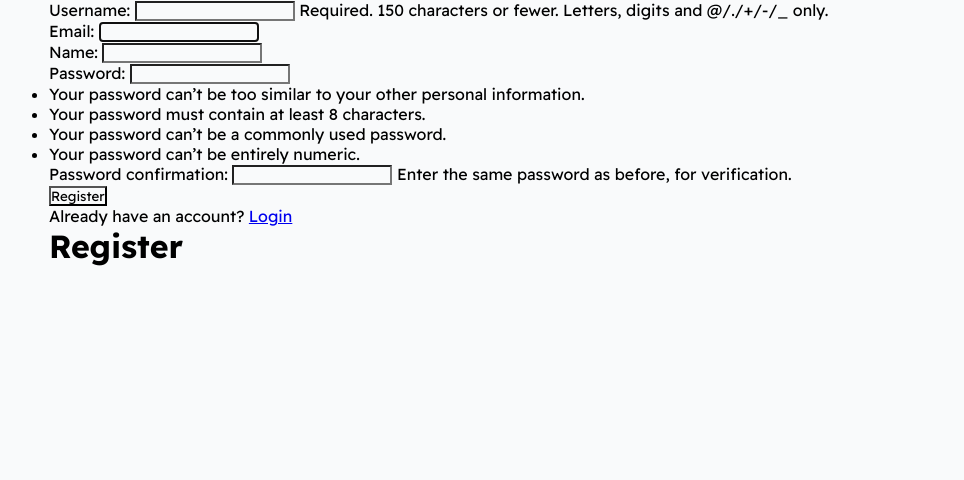
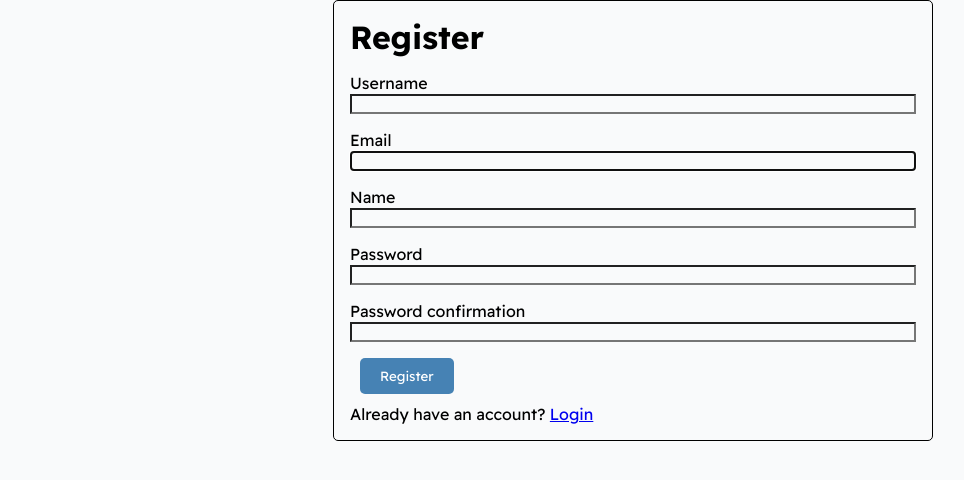
Before and after one commit to sxsmg/codebattle, a Django app: page /register/ in a window 1280 px wide. Shown: the part 77-557 px from the top of the page, without its empty margins (7-971 px from the left). Run offline with Django 4.2, Linux system fonts and the light colour scheme; parts of the project's set-up code (start-up, migrations or seed data) failed here and were passed over.

Commit message:
login page updated

```diff
--- a/base/views.py
+++ b/base/views.py
@@ -6,6 +6,7 @@ from django.contrib.auth.decorators import login_required
 from django.contrib.auth import authenticate, login, logout
 from django.contrib.auth.hashers import make_password
 from django.core.paginator import Paginator, PageNotAnInteger, EmptyPage
+from django.contrib import messages
 # Create your views here.
 
 def home_page(request):
@@ -55,8 +56,9 @@ def login_page(request):
         if user is not None:
             login(request, user)
             return redirect('home')
-
-    context = {'page': page}
+        else:
+            messages.error(request, "Email or password does not exist ")
+            context = {'page': page}
     return render(request, 'login_register.html', context)
 
 def register_page(request):
--- a/static/css/main.css
+++ b/static/css/main.css
@@ -28,6 +28,17 @@
     color : #fff;
 }
 
+.success{
+    color: green;
+}
+
+.info{
+    color: steelblue;
+}
+
+.error{
+    color: #E55D42;
+}
 .container--main{
     width: 1200px;
     margin: 0 auto;
@@ -97,6 +108,25 @@ nav a{
     display: flex;
     flex-wrap: wrap;
 }
+
+
+.form-field--wrapper{
+    margin-top: 1em;
+    margin-bottom: 1em;
+
+}
+
+input{
+    width: 100%;
+}
+/*Login Registration  */
+.login-register--container{
+    max-width: 600px;
+    margin: 0 auto;
+    border:1px solid;
+    padding: 1em;
+    border-radius: 5px;
+}
 @media (max-width:1200px){
     .container--main{
         width: 100%;
--- a/templates/login_register.html
+++ b/templates/login_register.html
@@ -3,40 +3,50 @@
 {% block content %}
 
     {% if page == 'register' %}
+
+    <div class="login-register--container">
+    <h1>Register</h1>
+
     <div>
         <form method="POST" action="{% url 'register' %}">
             {% csrf_token %}
-            {{form.as_p}}
-            <input type='submit' value="Register"/>
+            {% for field in form %}
+                <div class="form-field--wrapper">
+
+                    <label>{{field.label}}</label>
+                    {{field }}
+                </div>
+            {% endfor %}
+            <input class='btn btn--primary' type='submit' value="Register"/>
         </form>
     </div>
    <p>Already have an account? <a href="{% url 'login' %}">Login</a></p>
-        <h1>Register</h1>
+    </div>
+    {% else %}
+        <div class="login-register--container section">
+          <h1>Login User</h1>
 
-    {% else %}
-        <h1>Login User</h1>
-
-        <form method="POST" action="{% url 'login' %}">
+         <form method="POST" action="{% url 'login' %}">
                 {% csrf_token %}
                 <!---<div>
                     <label>User:</label>
                     <input type="text" name="username"/>
                 </div>--->
-                <div>
+                <div class="form-field--wrapper">
                     <label>Email:</label>
                     <input type="email" name="email"/>
                 </div>
-                <div>
+                <div class="form-field--wrapper">
                     <label>Password:</label>
                     <input type="password" name="password"/>
                 </div>
 
-                <div>
-                    <input type="submit" value="Login" />
+                <div class="form-field--wrapper">
+                    <input class="btn btn--primary" type="submit" value="Login" />
                 </div>
-                <p>Don't have an account? <a href="{% url 'register' %}">Register</a></p>
+                <p>Don't have an account? <a  href="{% url 'register' %}">Register</a></p>
         </form>
-
+    </div>
         {% endif %}
 
 
--- a/templates/main.html
+++ b/templates/main.html
@@ -10,6 +10,14 @@
     </head>
     <body>
         {% include 'navbar.html' %}
+        {% if messages %}
+
+        <ul class="messages">
+        {% for message in messages %}
+        <li{% if message.tags %} class="{{ message.tags }}"{% endif %}>{{ message }}</li>
+     {% endfor %}
+        </ul>
+    {% endif %}
         <div class="container--main">
         {% block content %}
         {% endblock content %}
```
